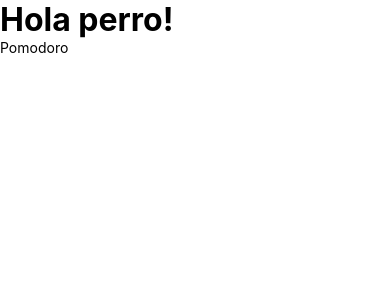
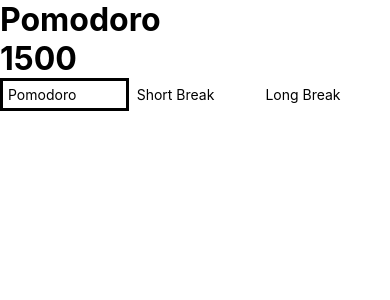
Before and after one commit to Majomon/Pomodoro, a React Native app: screen / in a window 390 px wide. Shown: the top 300 px of the page. Built offline with nearby package versions, Linux system fonts and the light colour scheme.

Commit message:
Estilos iniciales del nav

```diff
--- a/App.js
+++ b/App.js
@@ -12,8 +12,9 @@ export default function App() {
   return (
     <SafeAreaView style={styles.container}>
       <View style={{paddingTop:Platform.OS==="android" && 30}}>
-        <Text style={styles.text}>Hola perro!</Text>
-        <Header time={time}/>
+        <Text style={styles.text}>Pomodoro</Text>
+        <Text style={styles.text}>{time}</Text>
+        <Header setTime={setTime} currentTime={currentTime} setCurrentTime={setCurrentTime}/>
       </View>
     </SafeAreaView>
   );
--- a/src/components/Header.jsx
+++ b/src/components/Header.jsx
@@ -1,11 +1,31 @@
 import { View, Text, TouchableOpacity, StyleSheet } from "react-native"
 
-function Header() {
+const options=["Pomodoro","Short Break","Long Break"]
+
+function Header({currentTime,setCurrentTime,setTime}) {
+    const handlePress=(index)=>{
+        const newTime= index===0?25:index===1?5: 15
+        setCurrentTime(index)
+        setTime(newTime*60)
+    }
+
     return (
-        <View>
-            <Text>Pomodoro</Text>
+        <View style={{flexDirection:"row"}}>
+        {options.map((item,index)=>(
+            <TouchableOpacity key={index} onPress={()=>handlePress(index)} style={[styles.itemStyle, currentTime!==index && {borderColor:"transparent"}]}>
+                <Text>{item}</Text>
+            </TouchableOpacity>
+            ))}
         </View>
     )
 }
 
 export default Header
+
+const styles= StyleSheet.create({
+    itemStyle:{
+        width:"33%",
+        borderWidth:3,
+        padding:5
+    }
+})
```
